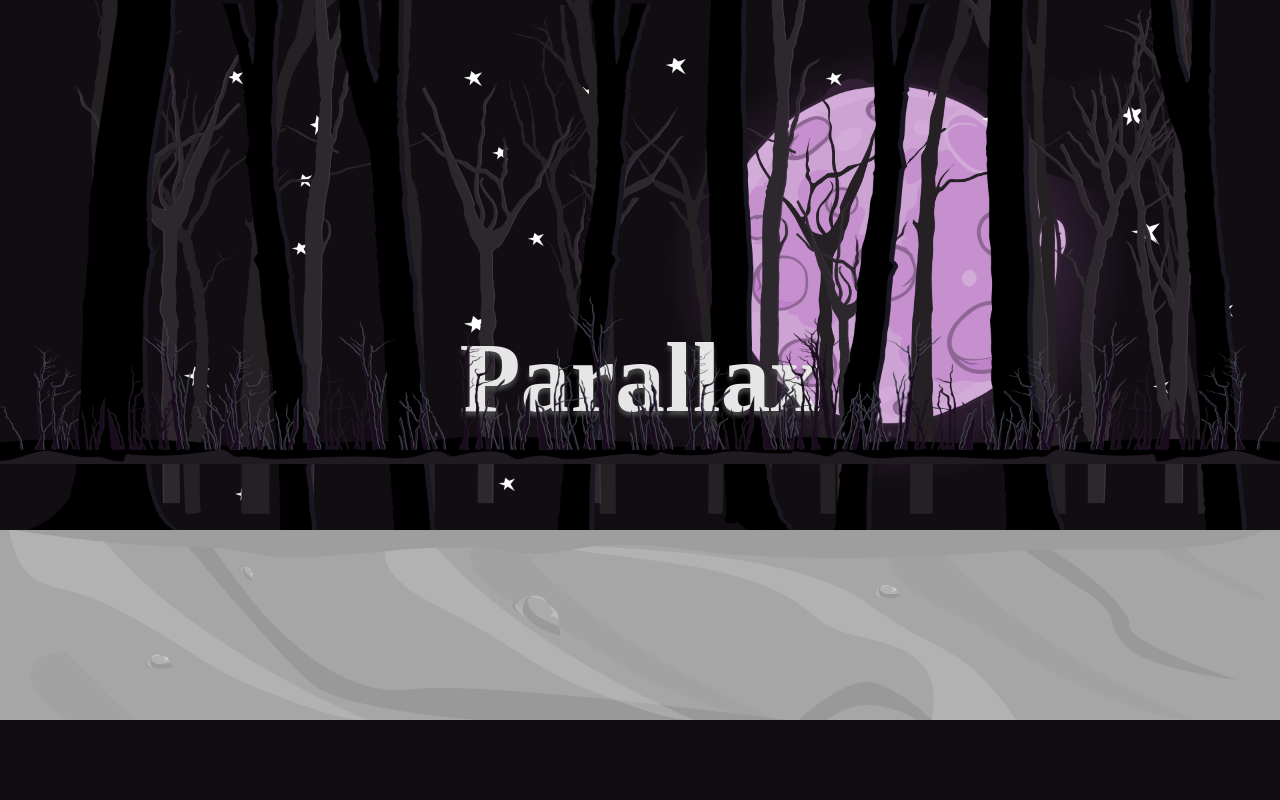
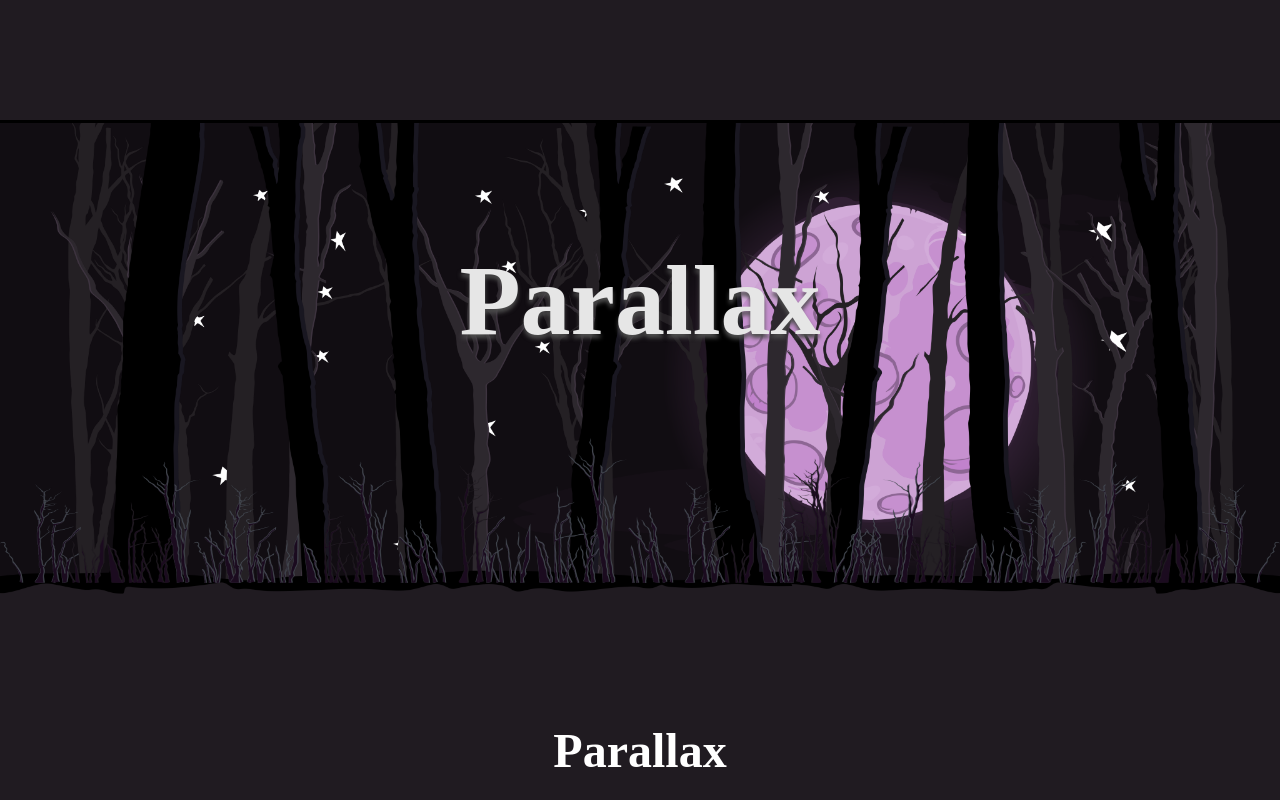
Before and after one commit to Lucas-Cornelius/parallax-test, a plain HTML site: page index.html in a window 1280 px wide. Both pictures are taken after a click on the button 1206 px from the left and 725 px from the top of the page. Shown: the top 800 px of the page. Drawn offline with Linux system fonts and the light colour scheme.

Commit message:
changing appearance

```diff
--- a/app.js
+++ b/app.js
@@ -16,19 +16,20 @@ let jaFoi = false;
 
 document.addEventListener('scroll', () => {
     const value = window.scrollY;
-    if (value<900) {
-        treeOne.style.marginTop = value * .4 + 'px';
-        treeOne.style.marginLeft = value * .1 + 'px';
+    if (value<800) {
+        if (!(window.innerWidth<=1300)){
+            treeOne.style.marginLeft = value * .1 + 'px';
+            treeTwo.style.marginRight = value * .1 + 'px';
+        }
+
         treeOne.style.opacity = 1 - (value/1000);
 
-        treeTwo.style.marginTop = value * .4 + 'px';
-        treeTwo.style.marginRight = value * .1 + 'px';
         treeTwo.style.opacity = 1 - (value/1000);
 
         bigTrees.style.marginBottom = value * 1.1 + 'px';
         bigTrees.style.transform = `scale(${1 - (value * .0001)})`;
 
-        branches.style.marginTop = value * .6 + 'px';
+        branches.style.marginTop = value * .3 + 'px';
 
         screenWidthController(value);
 
@@ -46,12 +47,16 @@ document.addEventListener('scroll', () => {
 });
 
 function screenWidthController (value) {
+    if (value > 200) {
+        title.style.display = 'none';
+    } else {
+        title.style.display = 'block';
+    }
+
     if (value > 400) {
         background.style.display = 'none';
-        title.style.display = 'none';
     } else {
         background.style.display = 'block';
-        title.style.display = 'block';
     };
 
     if (value > 800) {
--- a/index.html
+++ b/index.html
@@ -12,7 +12,9 @@
 
 <body>
 
+
     <section class="parallax">
+        <div class="top-parallax"></div>
         <div class="parallax-content">
             <img src="./imgs/layer_07_1920 x 1080.png" class="background-moon" alt="parallax image">
             <img src="./imgs/layer_06_1920 x 1080.png" class="background-stars" alt="parallax image">
@@ -21,7 +23,7 @@
             <img src="./imgs/layer_03_1920 x 1080.png" class="tree-zero" alt="parallax image">
             <h1 class="title">Parallax</h1>
             <img src="./imgs/layer_01_1920 x 1080.png" class="branches" alt="parallax image">
-            <img src="./imgs/layer_02_1920 x 1080.png" class="floor" alt="parallax image">
+            <div class="floor"></div>
         </div>
     </section>
 
--- a/style.css
+++ b/style.css
@@ -5,46 +5,59 @@
 
 body {
     color: white;
-    background-color: #391846;
+    background-color: #201b21;
 }
 
 .no-display {
     display: none !important;
 }
 
+.top-parallax {
+    height: 15vh;
+    width: 100vw;
+    background-color: #201b21;
+    border-bottom: 3px solid black;
+}
+
 .parallax {
     background-color: rgba(17,13,18,1);
-    width: 100%;
-    height: 100vh;
+    width: 100vw;
+    height: 675px;
 }
 
 .parallax-content {
     display: flex;
+    margin: 0 auto;
     justify-content: center;
-    height: 900px;
-    width: 100vw;
+    width: 1200px;
+    height: 675px;
     z-index: 1;
+    position: relative;
 }
 
 .parallax-content img {
     position: absolute;
     top: 0;
-    width: 100vw;
+    width: 1200px;
+    height: 675px;
     pointer-events: none;
-}
-
-.tree-two,
-.tree-one {
-    width: 90vw !important;
-}
-
-.floor,
-.branches {
-    width: 100vw !important;
+    object-fit: cover;
 }
 
 .parallax-content img.branches {
-    top: -32%;
+    position: absolute;
+    width: 100vw;
+    top: -30%;
+    object-fit: fill;
+}
+
+.floor {
+    position: absolute;
+    bottom: 0;
+    width: 100vw;
+    background-color: #201b21;
+    pointer-events: none;
+    height: 30%;
 }
 
 .parallax-content .title {
@@ -52,13 +65,13 @@ body {
     font-size: 100px;
     color: #e6e6e6;
     text-shadow: 0px 4px 4px rgb(77, 77, 77);
-    top: 320px;
+    top: 120px;
 }
 
 .control {
     height: 100vh;
     width: 100vw;
-    background-color: #391846;
+    background-color: #201b21;
     position: relative;
     z-index: 100;
     text-align: center;
@@ -71,7 +84,7 @@ body {
 
 main {
     height: 100vh;
-    background: linear-gradient(180deg, rgba(17,13,18,1) 0%, rgba(17,13,18,1) 70%, rgba(57,24,70,1) 100%);
+    background: linear-gradient(180deg, rgba(32,27,33,1) 0%, rgba(32,27,33,1) 70%, rgba(17,13,18,1) 100%);
     width: 100vw;
     position: relative;
     z-index: 100;
@@ -85,7 +98,7 @@ main {
 }
 
 .content {
-    width: 40%;
+    width: 60%;
     margin: 0 auto;
     font-size: 2em;
     text-align: justify;
@@ -108,16 +121,16 @@ main {
     height: 70px;
     right: 3%;
     bottom: 5%;
-    border: none;
+    border: 1px solid white;
     background-color: black;
     border-radius: 40px 20px 40px 20px;
     cursor: pointer;
     padding: 1em;
     z-index: 999;
     opacity: 1;
-    transition: opacity 1s linear, background-color .2s linear;
+    transition: opacity .5s linear, background-color .2s linear;
 }
 
 .page-control:hover {
-    background-color: rgb(31, 8, 65);
+    background-color: rgba(32,27,33,1);
 }
```
